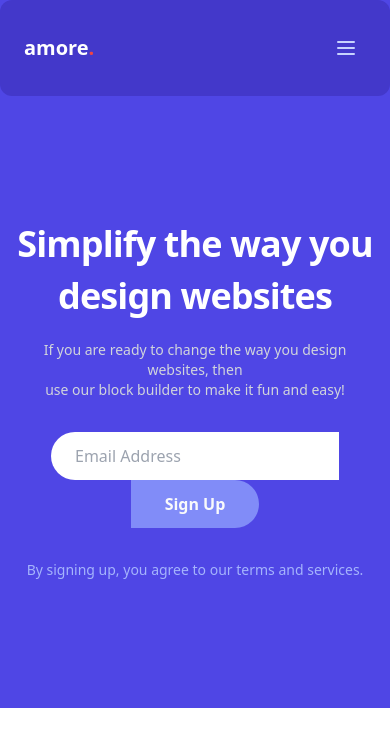
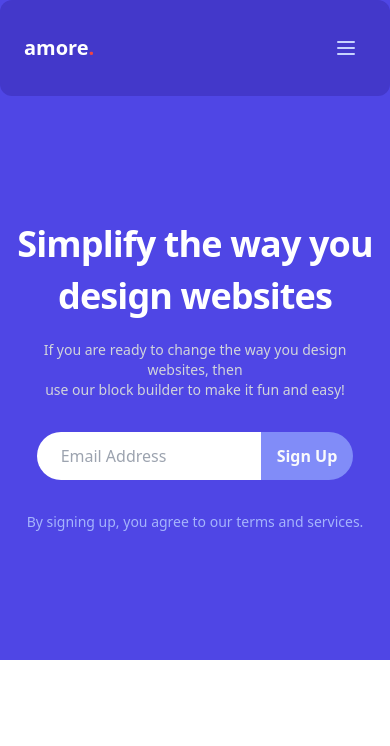
Before and after one commit to joypoddar/header2, a Vue app: page / in a window 390 px wide. Shown: the top 746 px of the page. Built offline with nearby package versions, Linux system fonts and the light colour scheme.

Commit message:
fix: mobile layout

```diff
--- a/src/components/HeroContent.vue
+++ b/src/components/HeroContent.vue
@@ -18,10 +18,10 @@
           type="email"
           name="email"
           placeholder="Email Address"
-          class="h-12 px-6 rounded-l-full w-72 md:w-80"
+          class="w-56 h-12 px-6 rounded-l-full focus:outline-none sm:w-72 md:w-80"
         />
         <button
-          class="w-32 h-12 px-8 font-bold bg-indigo-400 rounded-r-full hover:bg-indigo-700 text-gray-50"
+          class="h-12 px-4 font-bold bg-indigo-400 rounded-r-full focus:outline-none sm:w-32 sm:px-8 hover:bg-indigo-700 text-gray-50"
         >
           Sign Up
         </button>
```
